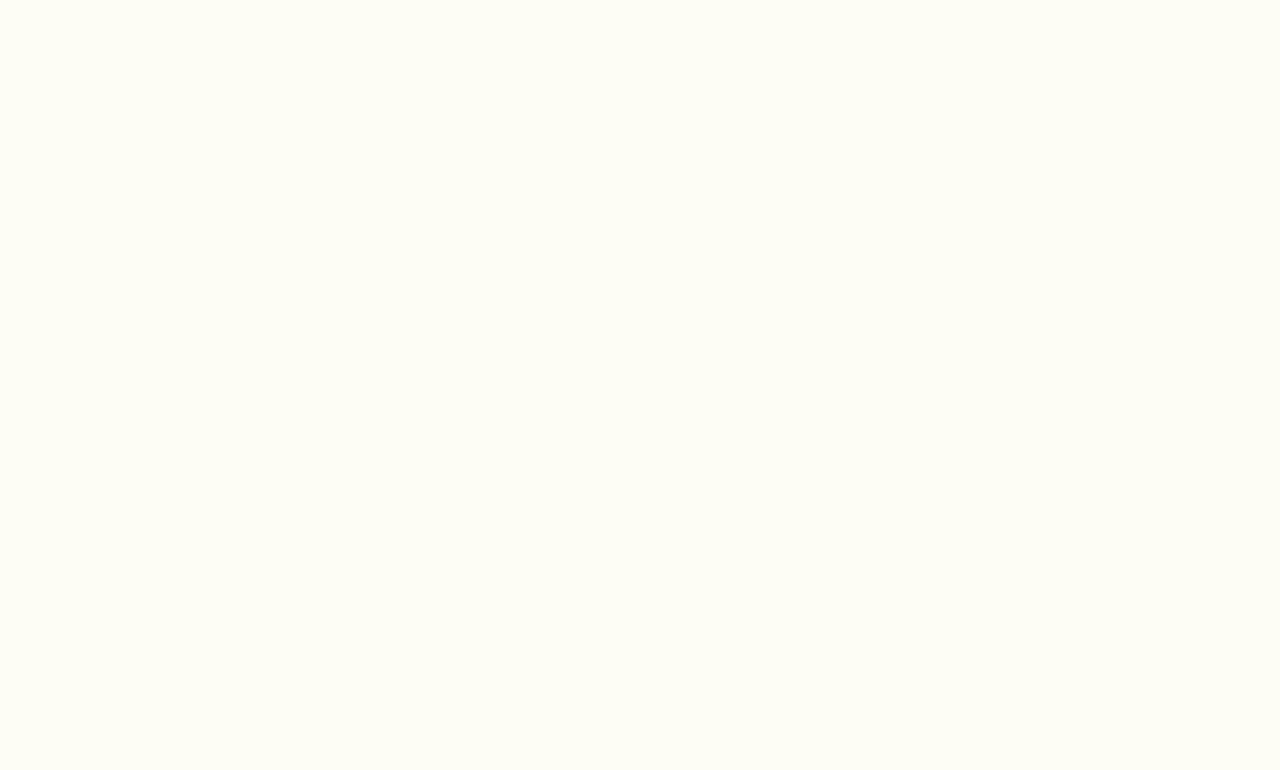
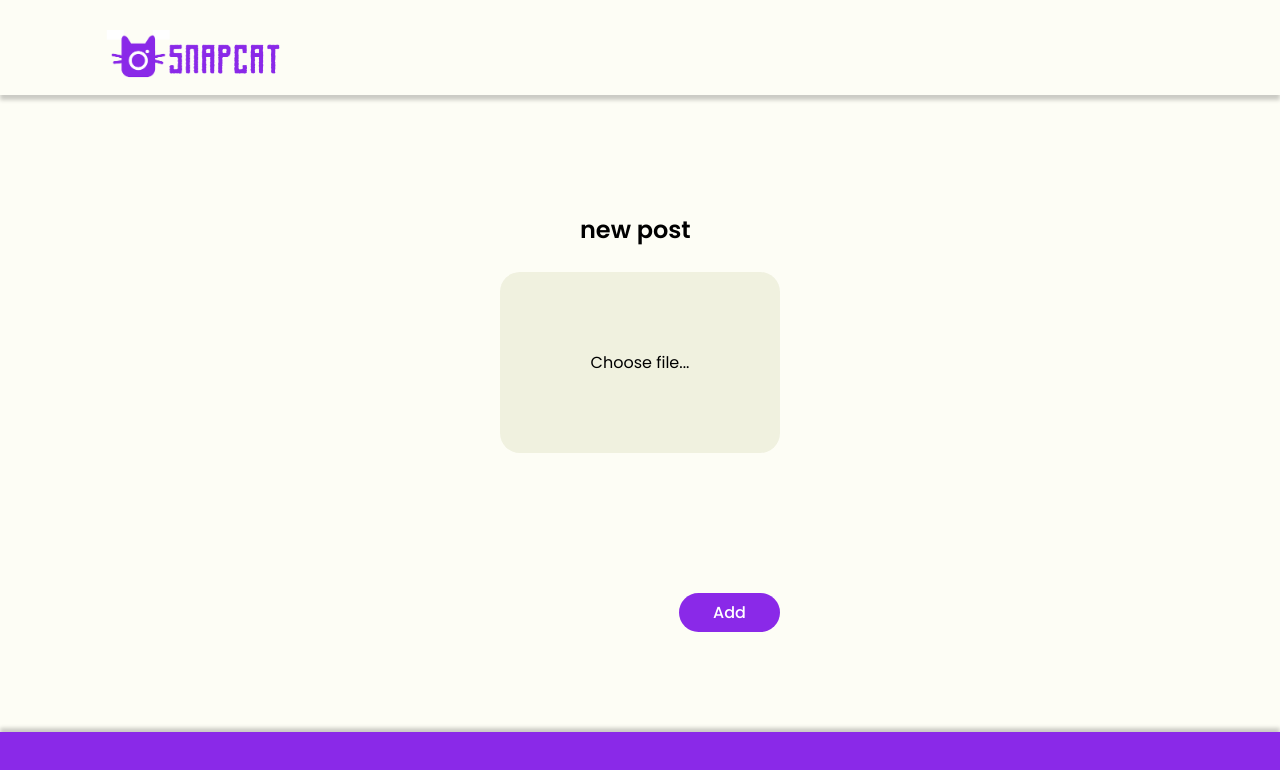
Before and after one commit to JuliaGuerreiro/front-end, a React (Vite) app in the folder vite-project/: page /UploadPage in a window 1280 px wide. Before the commit this address had no page. Shown: the top 770 px of the page. Built offline with nearby package versions, Linux system fonts and the light colour scheme.

Commit message:
Upload page

```diff
--- /dev/null
+++ b/vite-project/src/ImageUploadPage.css
@@ -0,0 +1,97 @@
+/* CreatePost.css */
+
+
+.create-post-container {
+    position: relative;
+  }
+
+  .create-post-container h2 {
+    position: absolute;
+    top: -120px;
+    left: 80px;
+    justify-content: center;
+    font-size: 1.5rem;
+    text-align: center;
+    font-family: 'Poppins', sans-serif;
+    font-weight: regular;
+    color: black;
+  }
+
+  .create-post-container textarea {
+    width: 100%;
+    padding: 10px;
+    border: 1px solid #ccc;
+    border-radius: 5px;
+    resize: vertical;
+    min-height: 100px;
+    font-size: 1rem;
+  }
+
+  .create-post-container input[type="file"] {
+    display: none;
+  }
+
+  .create-post-container label.upload-button {
+    display: flex;
+
+    position: relative;
+    top: -40px;
+
+    margin-top: 5px;
+    width: 280px;
+    height: 161px;
+    padding: 10px 0;
+    text-align: center;
+    justify-content: center; /* Horizontally center */
+    align-items: center; /* Vertically center */
+    background-color: #F0F1DF;
+    color: black;
+    font-family: 'Poppins', sans-serif;
+    border-radius: 20px;
+    cursor: pointer;
+    transition: background-color 0.3s ease;
+  }
+
+  .create-post-container label.upload-button:hover {
+    background-color: #0056b3;
+  }
+
+  .create-post-container button {
+    display: flex;
+    position: absolute;
+    right: 0;
+    margin-top: 100px;
+    width: 101px;
+    height: 39px;
+    padding: 10px 0;
+    background-color: #8A29E8;
+    color: #fff;
+    font-family: 'Poppins', sans-serif;
+    text-align: center;
+    justify-content: center; /* Horizontally center */
+    align-items: center; /* Vertically center */
+    border-radius: 20px;
+    cursor: pointer;
+    transition: background-color 0.3s ease;
+  }
+
+  .create-post-container button:hover {
+    background-color: #0056b3;
+  }
+
+  /*
+  .content{
+    margin-top: 50px;
+    text-align: center;
+    font-family: 'Poppins', sans-serif;
+    font-weight: regular;
+  }
+
+  .title{
+    margin-top: 90px;
+    text-align: center;
+  }
+
+  .insert-caption{
+    border-radius: 20px;
+  }*/
--- /dev/null
+++ b/vite-project/src/ImageUploadPage.tsx
@@ -0,0 +1,64 @@
+import React, { useState, ChangeEvent } from 'react';
+import api from './api'; // Import your API instance
+import { Header, Footer } from './Header-footer';
+import './ImageUploadPage.css';
+
+function CreatePost() {
+  const [textContent, setTextContent] = useState<string>('');
+  const [selectedFile, setSelectedFile] = useState<File | null>(null);
+
+  const handleTextContentChange = (e: ChangeEvent<HTMLTextAreaElement>) => {
+    setTextContent(e.target.value);
+  };
+
+  const handleFileChange = (e: ChangeEvent<HTMLInputElement>) => {
+    if (e.target.files && e.target.files[0]) {
+      setSelectedFile(e.target.files[0]);
+    }
+  };
+
+  const handleSubmit = async () => {
+    try {
+      const formData = new FormData();
+      formData.append('textContent', textContent);
+      if (selectedFile) {
+        formData.append('mediaFile', selectedFile);
+      }
+
+      await api.post('/post/create', formData, {
+        headers: {
+          'Content-Type': 'multipart/form-data',
+        },
+      });
+
+      // Optionally, you can redirect the user or perform other actions after a successful post creation.
+    } catch (error) {
+      console.error('Error creating the post:', error);
+    }
+  };
+
+  return (
+    <div>
+      <Header />
+      <div className="create-post-container">
+
+        <h2>new post</h2>
+
+        <label className="upload-button">
+          Choose file...
+          <input type="file" accept="image/*" onChange={handleFileChange} />
+        </label>
+
+        {/*<textarea className="insert-caption"
+          placeholder="Enter your caption"
+          value={textContent}
+          onChange={handleTextContentChange}
+  />*/}
+        <button onClick={handleSubmit}>Add</button>
+      </div>
+      <Footer />
+    </div>
+  );
+}
+
+export default CreatePost;
--- a/vite-project/src/Page1.css
+++ b/vite-project/src/Page1.css
@@ -1,6 +1,6 @@
-/*body {
+.page1 {
     background-color: #8A29E8;
-}*/
+}
 
 .button-container {
     display: flex;
--- a/vite-project/src/Page1.tsx
+++ b/vite-project/src/Page1.tsx
@@ -1,13 +1,20 @@
-import React from 'react';
+import React, { useEffect } from 'react';
 import './Page1.css';
 
 const TwoButtons: React.FC = () => {
+  useEffect(() => {
+    document.body.className = 'page1'; // Adicione a classe 'page1' ao body
+    return () => {
+      document.body.className = ''; // Remova a classe quando o componente for desmontado
+    };
+  }, []);
+
   const handleButtonClick = (buttonName: string) => {
     console.log(`Button "${buttonName}" clicked!`);
   };
 
   return (
-    <div>
+    <div className="page1">
       <img className="logo" src="snapcat.png" />
 
       <div className="button-container">
--- a/vite-project/src/Router.tsx
+++ b/vite-project/src/Router.tsx
@@ -3,6 +3,7 @@ import Home from './Home';
 import Page1 from './Page1';
 import Teste from "./Teste";
 import Login from "./Login";
+import ImageUploadPage from "./ImageUploadPage";
 
 export const Router = () => {
    return(
@@ -12,11 +13,8 @@ export const Router = () => {
                 <Route element = { <Page1 /> } path="/page1" />
                 <Route element = { <Teste /> } path="/Teste" />
                 <Route element = { <Login /> } path="/Login" />
-                {/*<Route element = { < /> } path="/Register" />*/}
+                *<Route element = { <ImageUploadPage /> } path="/UploadPage" />
             </Routes>
-            {/* <Route component = { Home }  path="/" exact />
-            <Route component = { Sobre }  path="/sobre" />
-            <Route component = { Usuario }  path="/usuario" /> */}
        </BrowserRouter>
    )
 }
--- a/vite-project/src/Teste.css
+++ b/vite-project/src/Teste.css
@@ -15,6 +15,7 @@ body{
 
   .media img {
     max-width: 100%;
+    width: 100%;
     height: auto;
     border-radius: 20px;
   }
```
